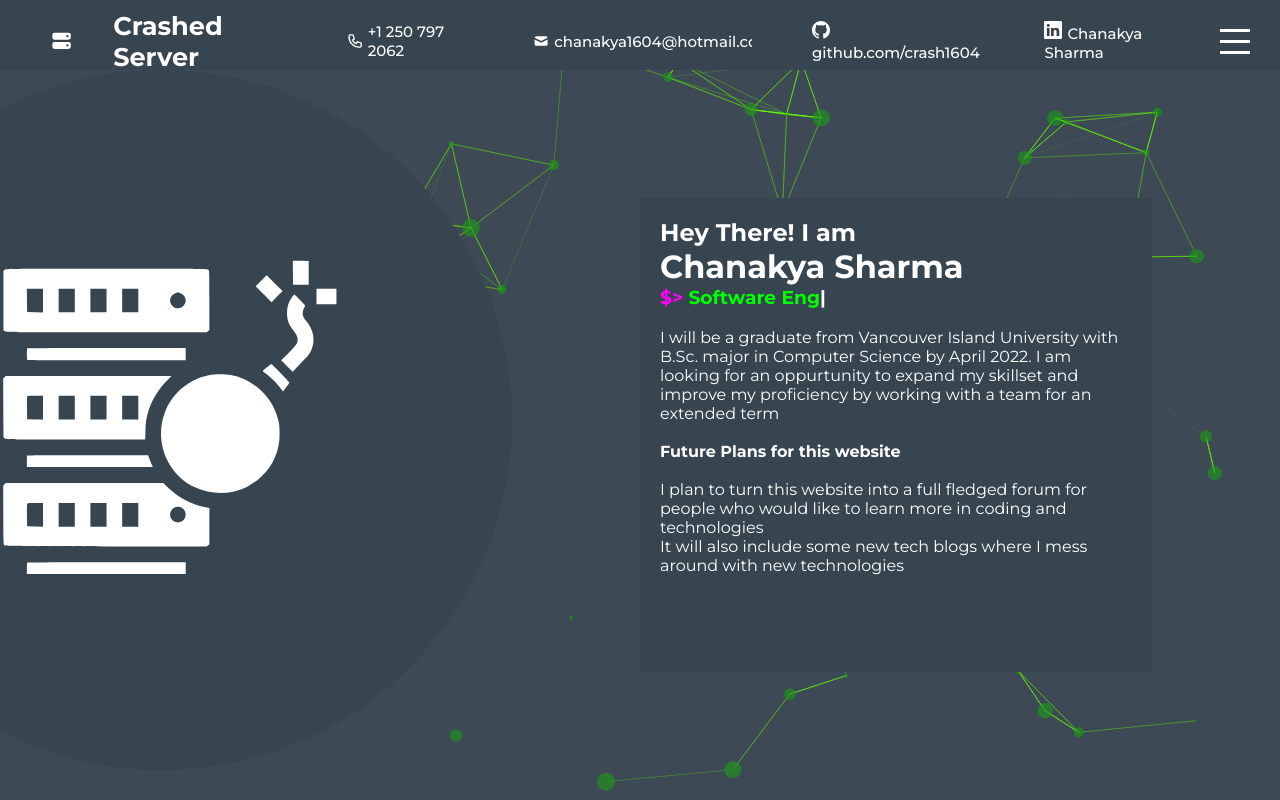
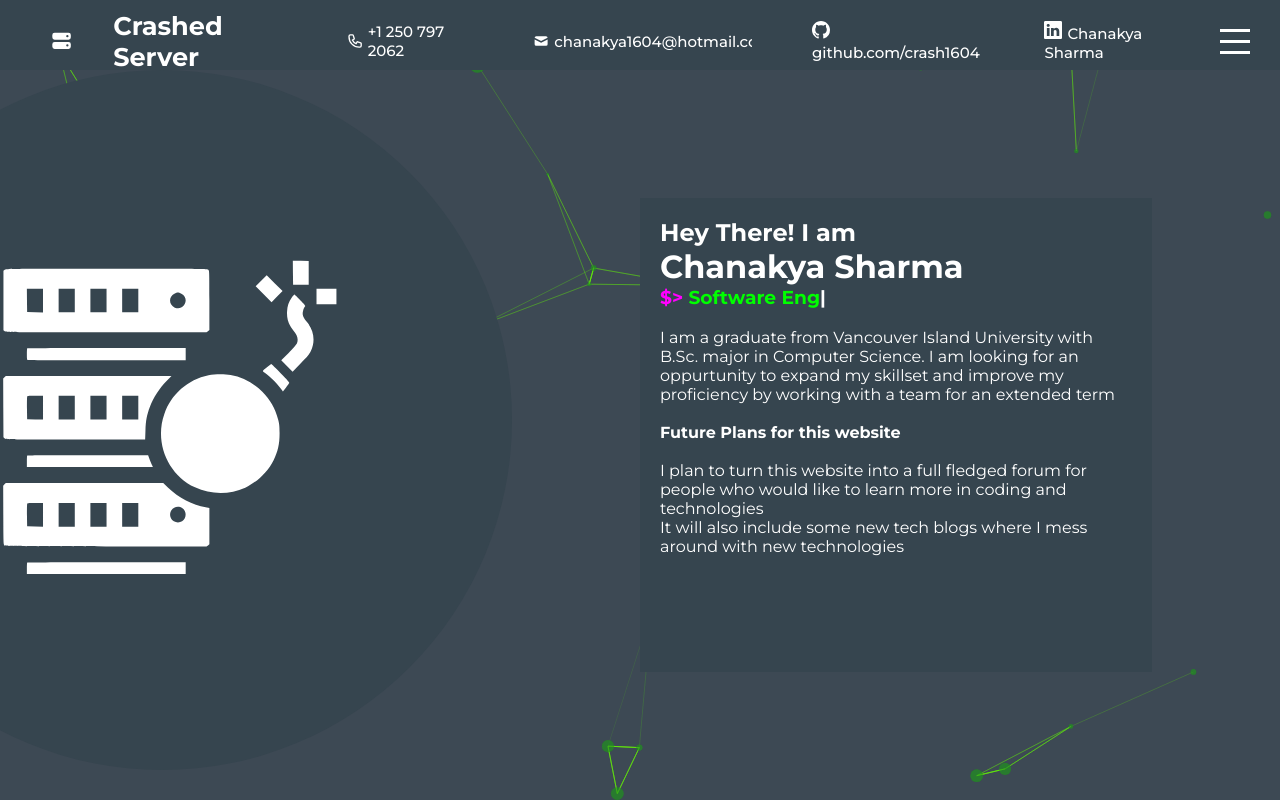
Before and after one commit to crash1604/portfolio, a React (Create React App) app: page / in a window 1280 px wide. Built offline with nearby package versions, Linux system fonts and the light colour scheme.

Commit message:
graduated

```diff
--- a/src/components/intro/Intro.jsx
+++ b/src/components/intro/Intro.jsx
@@ -31,7 +31,7 @@ export default function Intro() {
                     <h3> <span className="console">$></span> <span className="dev" ref={firstRef}> </span></h3>
                     <br/>
 
-                    <p>I will be a graduate from Vancouver Island University with B.Sc. major in Computer Science by April 2022. I am looking for an oppurtunity to expand my skillset and improve my proficiency by working with a team for an extended term</p>
+                    <p>I am a graduate from Vancouver Island University with B.Sc. major in Computer Science. I am looking for an oppurtunity to expand my skillset and improve my proficiency by working with a team for an extended term</p>
                     <br/>
 
                     <h4>Future Plans for this website</h4>
--- a/src/components/particles/ParticleBG.jsx
+++ b/src/components/particles/ParticleBG.jsx
@@ -69,7 +69,7 @@ export default function ParticleBG() {
                             enable: true,
                             area: 800,
                             },
-                            value: 40,
+                            value: 30,
                         },
                         opacity: {
                             value: 0.5,
```
